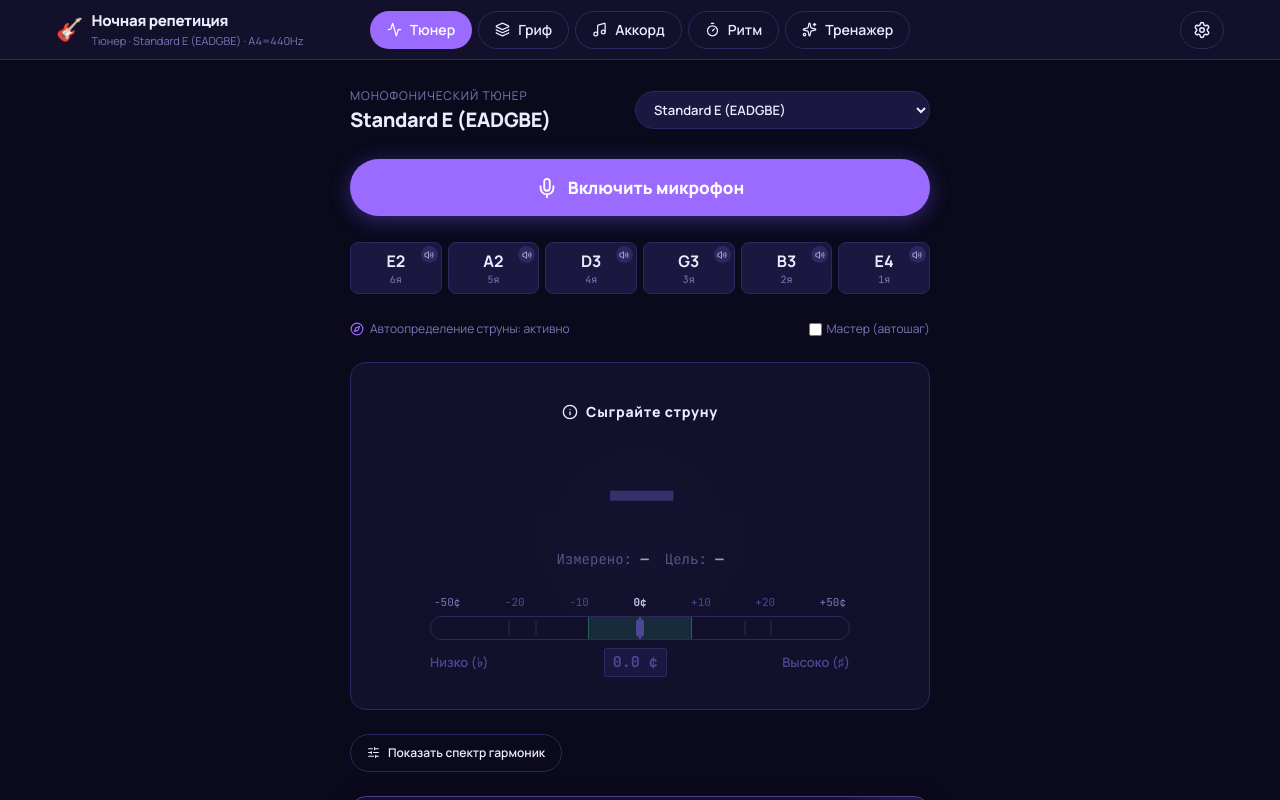
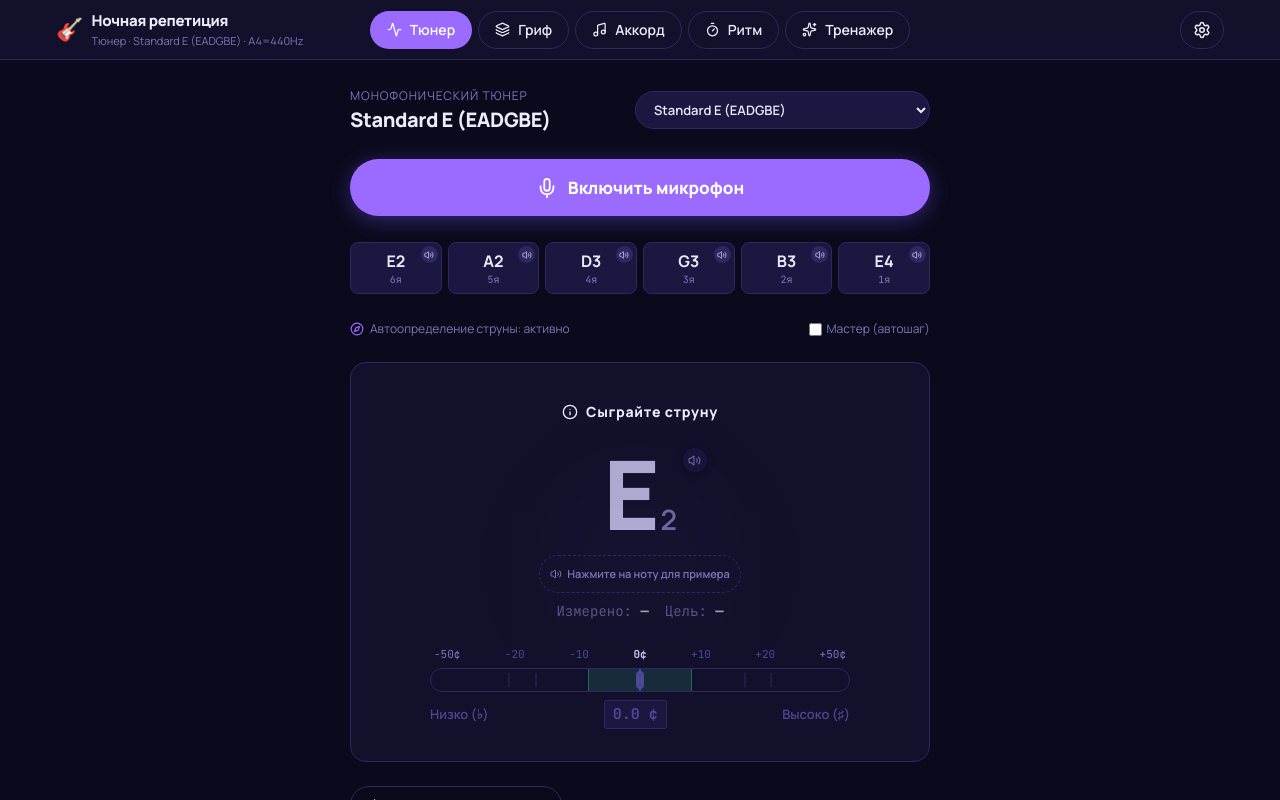
Before and after one commit to pavelmiskevich/guitar-tuner, a React (Vite) app: page / in a window 1280 px wide. Built offline with nearby package versions, Linux system fonts and the light colour scheme.

Commit message:
feat(tuner): play audio reference sample on note click and string chip tap

```diff
--- a/src/features/tuner/TunerScreen.tsx
+++ b/src/features/tuner/TunerScreen.tsx
@@ -207,6 +207,9 @@ export const TunerScreen: React.FC<TunerScreenProps> = ({
     };
   }, [findBestString]);
 
+  const [isPlayingSample, setIsPlayingSample] = useState(false);
+  const sampleTimerRef = useRef<number | null>(null);
+
   const toggleListening = async () => {
     if (isListening) {
       sharedAudioEngine.stop();
@@ -229,10 +232,28 @@ export const TunerScreen: React.FC<TunerScreenProps> = ({
   const handlePlayReference = (str: StringSpec) => {
     const f = midiToFrequency(str.open.midi, a4);
     playGuitarString(f, 2.8);
+    setIsPlayingSample(true);
+    if (sampleTimerRef.current) clearTimeout(sampleTimerRef.current);
+    sampleTimerRef.current = window.setTimeout(() => setIsPlayingSample(false), 1200);
   };
 
-  const currentDisplayNote = activeString ? activeString.open : (tuning.strings[0]?.open || { name: 'E', octave: 2 });
+  const currentTargetStr = activeString
+    ? activeString
+    : (lockedStringIndex !== null ? tuning.strings[lockedStringIndex] : tuning.strings[0]);
+  const currentDisplayNote = currentTargetStr ? currentTargetStr.open : (tuning.strings[0]?.open || { name: 'E', octave: 2, midi: 40 });
   const displayNoteName = formatNoteName(currentDisplayNote.name, notation);
+
+  const handlePlayCurrentNote = () => {
+    if (currentTargetStr) {
+      handlePlayReference(currentTargetStr);
+    } else {
+      const f = midiToFrequency(currentDisplayNote.midi, a4);
+      playGuitarString(f, 2.8);
+      setIsPlayingSample(true);
+      if (sampleTimerRef.current) clearTimeout(sampleTimerRef.current);
+      sampleTimerRef.current = window.setTimeout(() => setIsPlayingSample(false), 1200);
+    }
+  };
 
   // Определение команды действия тюнера (FR-TN-18)
   let actionCommandText = 'Сыграйте струну';
@@ -406,8 +427,11 @@ export const TunerScreen: React.FC<TunerScreenProps> = ({
               key={str.stringNumber}
               className="schip"
               data-state={state}
-              onClick={() => onSelectString(isSelected ? null : idx)}
-              title={`${str.stringNumber}-я струна: ${strNoteName}${str.open.octave} (${strFreq} Гц) · Нажмите для выбора/сброса`}
+              onClick={() => {
+                onSelectString(isSelected ? null : idx);
+                handlePlayReference(str);
+              }}
+              title={`${str.stringNumber}-я струна: ${strNoteName}${str.open.octave} (${strFreq} Гц) · Нажмите для выбора и воспроизведения`}
               style={{ minWidth: 0, width: '100%', position: 'relative' }}
             >
               <span>{strNoteName}{str.open.octave}</span>
@@ -517,16 +541,19 @@ export const TunerScreen: React.FC<TunerScreenProps> = ({
           )}
         </div>
 
-        {/* Крупная нота */}
+        {/* Крупная интерактивная нота (нажатие воспроизводит эталон) */}
         <div
+          onClick={handlePlayCurrentNote}
+          className={`tuner-note-interactive ${isPlayingSample ? 'tuner-note-playing' : ''}`}
           style={{
             position: 'relative',
             display: 'flex',
             alignItems: 'baseline',
-            zIndex: 1,
-            opacity: isSoundActive ? 1 : 0.6,
+            zIndex: 2,
+            opacity: isSoundActive || isPlayingSample ? 1 : 0.85,
             transition: 'opacity 300ms ease'
           }}
+          title="Нажмите на ноту, чтобы услышать эталонное звучание струны"
         >
           <span
             style={{
@@ -534,27 +561,71 @@ export const TunerScreen: React.FC<TunerScreenProps> = ({
               fontWeight: 800,
               letterSpacing: 'var(--ls-display)',
               lineHeight: 'var(--lh-tight)',
-              color: isListening && measuredFreq > 0
+              color: isPlayingSample
+                ? 'var(--brand)'
+                : isListening && measuredFreq > 0
                 ? (Math.abs(cents) <= inTuneThreshold ? 'var(--sig-in)' : Math.abs(cents) <= 15 ? 'var(--sig-near)' : 'var(--sig-off)')
-                : 'var(--ink-500)',
+                : 'var(--ink-100)',
               transition: 'color 150ms ease'
             }}
           >
-            {isListening && measuredFreq > 0 ? displayNoteName : '—'}
+            {displayNoteName}
           </span>
-          {isListening && measuredFreq > 0 && (
           <span
             style={{
               fontSize: '28px',
               fontWeight: 600,
-                color: 'var(--ink-300)',
+              color: isPlayingSample ? 'var(--brand)' : 'var(--ink-300)',
               marginLeft: '4px'
             }}
           >
             {currentDisplayNote.octave}
           </span>
-          )}
+
+          {/* Иконка динамика на ноте */}
+          <div
+            style={{
+              position: 'absolute',
+              right: '-14px',
+              top: '8px',
+              background: isPlayingSample ? 'var(--brand)' : 'var(--ink-800)',
+              color: isPlayingSample ? '#FFFFFF' : 'var(--ink-300)',
+              borderRadius: '50%',
+              width: '24px',
+              height: '24px',
+              display: 'flex',
+              alignItems: 'center',
+              justifyContent: 'center',
+              boxShadow: '0 2px 8px rgba(0,0,0,0.3)',
+              transition: 'all 150ms ease'
+            }}
+          >
+            <Volume2 size={13} />
           </div>
+        </div>
+
+        {/* Кнопка-подсказка под нотой */}
+        <button
+          onClick={handlePlayCurrentNote}
+          className="btn btn-ghost btn-sm"
+          style={{
+            zIndex: 2,
+            marginTop: '6px',
+            fontSize: '11px',
+            padding: '3px 10px',
+            color: isPlayingSample ? 'var(--brand)' : 'var(--ink-300)',
+            display: 'flex',
+            alignItems: 'center',
+            gap: '5px',
+            borderRadius: 'var(--r-pill)',
+            border: isPlayingSample ? '1px solid var(--brand)' : '1px dashed var(--ink-700)',
+            background: isPlayingSample ? 'rgba(110, 86, 248, 0.15)' : 'transparent'
+          }}
+          title="Воспроизвести эталонный гитарный звук"
+        >
+          <Volume2 size={12} />
+          {isPlayingSample ? 'Звучит эталон струны...' : 'Нажмите на ноту для примера'}
+        </button>
 
         {/* Частоты: измеренная / целевая */}
         <div
--- a/src/index.css
+++ b/src/index.css
@@ -355,3 +355,34 @@ button {
   white-space: nowrap;
   border: 0;
 }
+
+/* Интерактивная нота в тюнере */
+.tuner-note-interactive {
+  user-select: none;
+  -webkit-user-select: none;
+  cursor: pointer;
+  border-radius: var(--r-lg);
+  padding: 4px 16px;
+  transition: transform 150ms ease, background 200ms ease, box-shadow 200ms ease;
+}
+
+.tuner-note-interactive:hover {
+  transform: scale(1.05);
+  background: rgba(110, 86, 248, 0.1);
+}
+
+.tuner-note-interactive:active {
+  transform: scale(0.96);
+}
+
+@keyframes pulseNoteGlow {
+  0% { transform: scale(1); box-shadow: 0 0 0 0 rgba(110, 86, 248, 0.6); }
+  50% { transform: scale(1.04); box-shadow: 0 0 25px 8px rgba(110, 86, 248, 0.35); }
+  100% { transform: scale(1); box-shadow: 0 0 0 0 rgba(110, 86, 248, 0); }
+}
+
+.tuner-note-playing {
+  animation: pulseNoteGlow 1.2s ease-in-out;
+  background: rgba(110, 86, 248, 0.18) !important;
+  border: 1px solid var(--brand) !important;
+}
```
Lines whose indentation alone changed are shown as unchanged.
